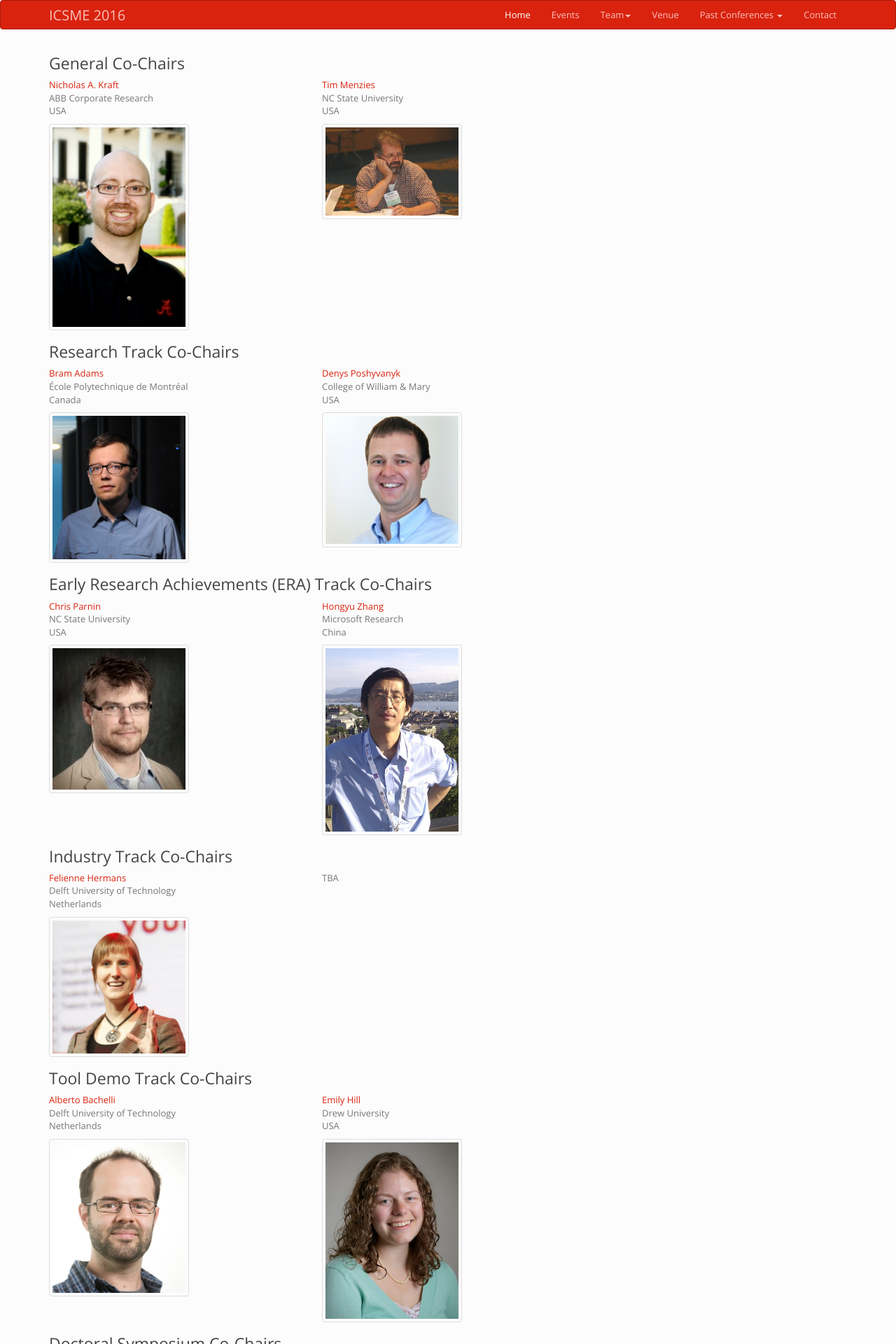
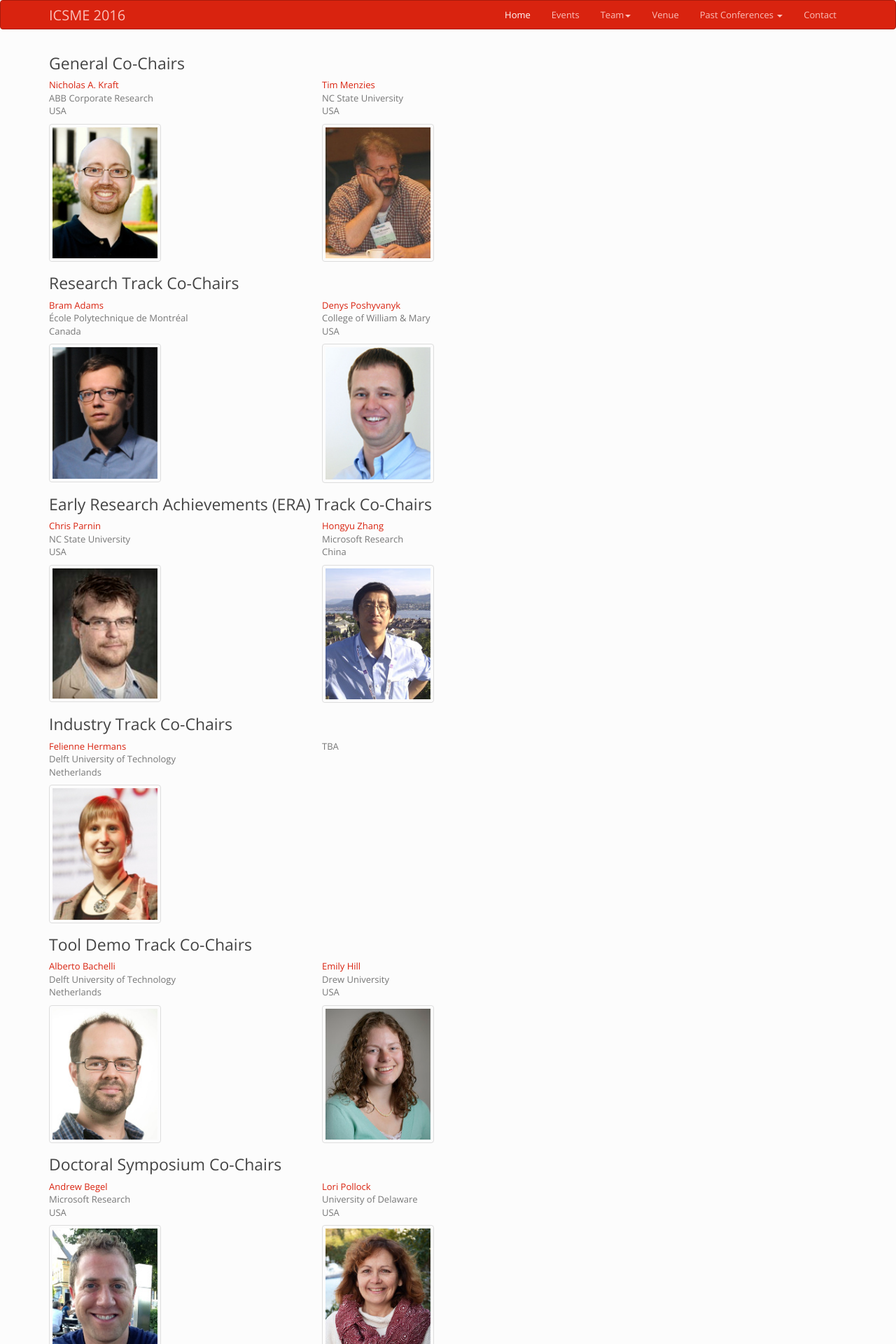
Before and after one commit to icsme2016/icsme2016.github.io, a Jekyll site: the page built from organizing-committee.html, in a window 1280 px wide. Shown: the top 1920 px of the page at 70% size. Built offline with Jekyll 4.4.1, drawn with Linux system fonts in a browser that asks for light colours; nearby versions of some CDN libraries.

Commit message:
Crop photos of organizing committee to 160x200.

```diff
--- a/organizing-committee.html
+++ b/organizing-committee.html
@@ -14,7 +14,7 @@ layout: default
       USA
       </p>
 
-      <img class="img-thumbnail" src="/assets/faces/nkraft.jpg" style="width:200px" />
+      <img class="img-thumbnail" src="/assets/faces/nkraft.jpg" style="width:160px" />
     </div>
     <div class="col-md-4">
       <p>
@@ -22,7 +22,7 @@ layout: default
       NC State University</br />
       USA
       </p>
-      <img class="img-thumbnail" src="/assets/faces/tmenzies.jpg" style="width:200px" />
+      <img class="img-thumbnail" src="/assets/faces/tmenzies.jpg" style="width:160px" />
     </div>
   </div>
 
@@ -36,7 +36,7 @@ layout: default
       Canada
       </p>
 
-      <img class="img-thumbnail" src="/assets/faces/badams.jpg" style="width:200px" />
+      <img class="img-thumbnail" src="/assets/faces/badams.jpg" style="width:160px" />
     </div>
     <div class="col-md-4">
       <p>
@@ -44,7 +44,7 @@ layout: default
       College of William &amp; Mary</br />
       USA
       </p>
-      <img class="img-thumbnail" src="/assets/faces/dposhyvanyk.jpg" style="width:200px" />
+      <img class="img-thumbnail" src="/assets/faces/dposhyvanyk.jpg" style="width:160px" />
     </div>
   </div>
 
@@ -58,7 +58,7 @@ layout: default
       USA
       </p>
 
-      <img class="img-thumbnail" src="/assets/faces/cparnin.jpg" style="width:200px" />
+      <img class="img-thumbnail" src="/assets/faces/cparnin.jpg" style="width:160px" />
     </div>
     <div class="col-md-4">
       <p>
@@ -66,7 +66,7 @@ layout: default
       Microsoft Research</br />
       China
       </p>
-      <img class="img-thumbnail" src="/assets/faces/hzhang.jpg" style="width:200px" />
+      <img class="img-thumbnail" src="/assets/faces/hzhang.jpg" style="width:160px" />
     </div>
   </div>
 
@@ -80,7 +80,7 @@ layout: default
       Netherlands
       </p>
 
-      <img class="img-thumbnail" src="/assets/faces/fhermans.jpg" style="width:200px" />
+      <img class="img-thumbnail" src="/assets/faces/fhermans.jpg" style="width:160px" />
     </div>
     <div class="col-md-4">
       <p>
@@ -99,7 +99,7 @@ layout: default
       Netherlands
       </p>
 
-      <img class="img-thumbnail" src="/assets/faces/abacchelli.jpg" style="width:200px" />
+      <img class="img-thumbnail" src="/assets/faces/abacchelli.jpg" style="width:160px" />
     </div>
     <div class="col-md-4">
       <p>
@@ -107,7 +107,7 @@ layout: default
       Drew University</br />
       USA
       </p>
-      <img class="img-thumbnail" src="/assets/faces/ehill.jpg" style="width:200px" />
+      <img class="img-thumbnail" src="/assets/faces/ehill.jpg" style="width:160px" />
     </div>
   </div>
 
@@ -121,7 +121,7 @@ layout: default
       USA
       </p>
 
-      <img class="img-thumbnail" src="/assets/faces/abegel.jpg" style="width:200px" />
+      <img class="img-thumbnail" src="/assets/faces/abegel.jpg" style="width:160px" />
     </div>
     <div class="col-md-4">
       <p>
@@ -129,7 +129,7 @@ layout: default
       University of Delaware</br />
       USA
       </p>
-      <img class="img-thumbnail" src="/assets/faces/lpollock.jpg" style="width:200px" />
+      <img class="img-thumbnail" src="/assets/faces/lpollock.jpg" style="width:160px" />
     </div>
   </div>
 
@@ -143,7 +143,7 @@ layout: default
       Singapore
       </p>
 
-      <img class="img-thumbnail" src="/assets/faces/dlo.jpg" style="width:200px" />
+      <img class="img-thumbnail" src="/assets/faces/dlo.jpg" style="width:160px" />
     </div>
     <div class="col-md-4">
       <p>
@@ -176,7 +176,7 @@ layout: default
       Canada
       </p>
 
-      <img class="img-thumbnail" src="/assets/faces/lguerrouj.png" style="width:200px" />
+      <img class="img-thumbnail" src="/assets/faces/lguerrouj.png" style="width:160px" />
     </div>
   </div>
 
@@ -190,7 +190,7 @@ layout: default
       Italy
       </p>
 
-      <img class="img-thumbnail" src="/assets/faces/gbavota.jpg" style="width:200px" />
+      <img class="img-thumbnail" src="/assets/faces/gbavota.jpg" style="width:160px" />
     </div>
     <div class="col-md-4">
       <p>
@@ -198,7 +198,7 @@ layout: default
       Florida State University</br />
       USA
       </p>
-      <img class="img-thumbnail" src="/assets/faces/shaiduc.jpg" style="width:200px" />
+      <img class="img-thumbnail" src="/assets/faces/shaiduc.jpg" style="width:160px" />
     </div>
   </div>
 
@@ -212,7 +212,7 @@ layout: default
       USA
       </p>
 
-      <img class="img-thumbnail" src="/assets/faces/tbarik.jpg" style="width:200px" />
+      <img class="img-thumbnail" src="/assets/faces/tbarik.jpg" style="width:160px" />
     </div>
   </div>
 
@@ -236,7 +236,7 @@ layout: default
       USA
       </p>
 
-      <img class="img-thumbnail" src="/assets/faces/dshepherd.jpg" style="width:200px" />
+      <img class="img-thumbnail" src="/assets/faces/dshepherd.jpg" style="width:160px" />
     </div>
   </div>
 
@@ -250,7 +250,7 @@ layout: default
       USA
       </p>
 
-      <img class="img-thumbnail" src="/assets/faces/xqu.jpg" style="width:200px" />
+      <img class="img-thumbnail" src="/assets/faces/xqu.jpg" style="width:160px" />
     </div>
   </div>
 
@@ -264,7 +264,7 @@ layout: default
       USA
       </p>
 
-      <img class="img-thumbnail" src="/assets/faces/mrice.jpg" style="width:200px" />
+      <img class="img-thumbnail" src="/assets/faces/mrice.jpg" style="width:160px" />
     </div>
   </div>
 
```
Also changed, not shown: assets/faces/abacchelli.jpg, assets/faces/abegel.jpg, assets/faces/badams.jpg, assets/faces/cparnin.jpg, assets/faces/dlo.jpg, assets/faces/dposhyvanyk.jpg, assets/faces/dshepherd.jpg, assets/faces/ehill.jpg, assets/faces/fhermans.jpg, assets/faces/gbavota.jpg, assets/faces/hzhang.jpg, assets/faces/lguerrouj.png, assets/faces/lpollock.jpg, assets/faces/mrice.jpg, 5 more files.
